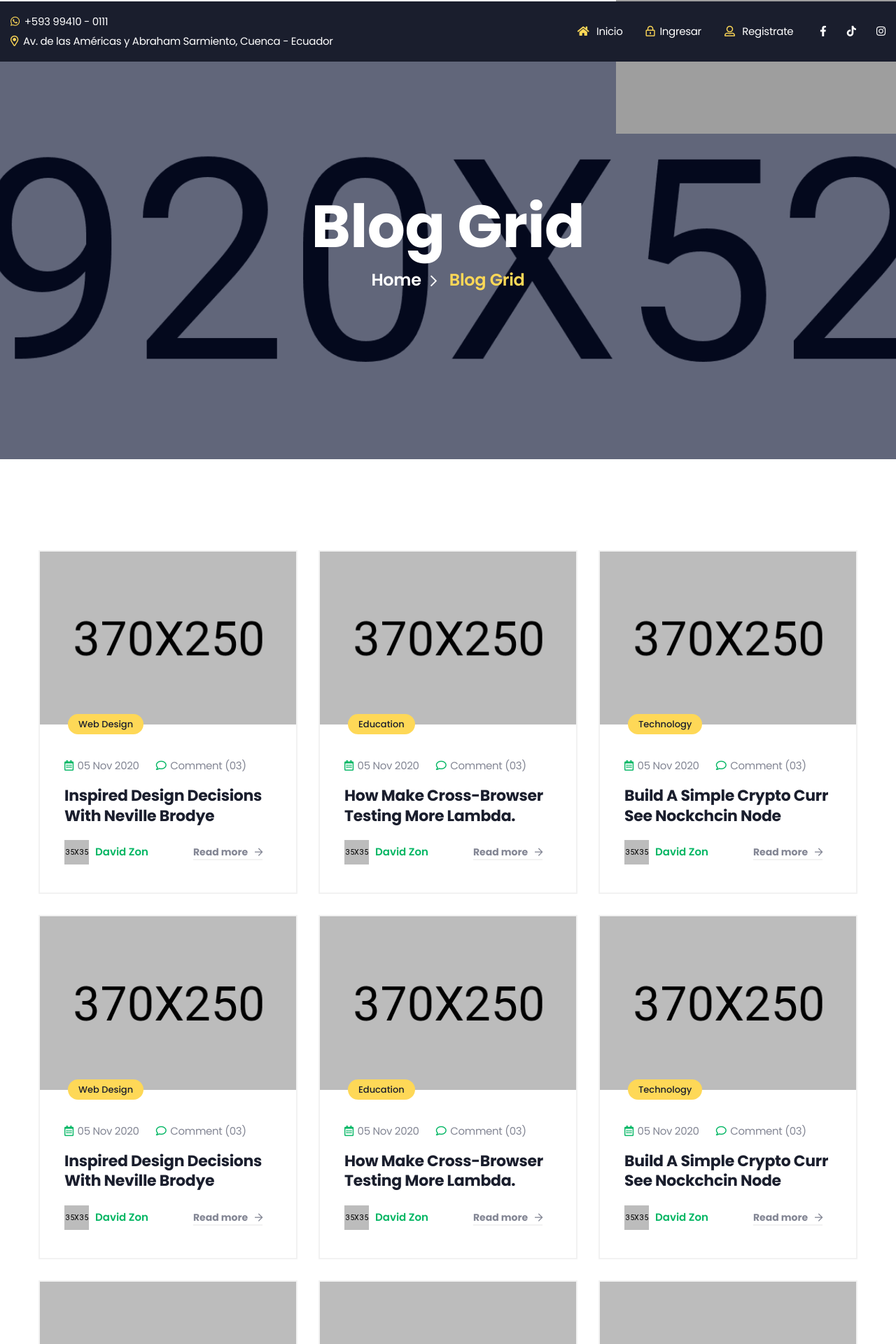
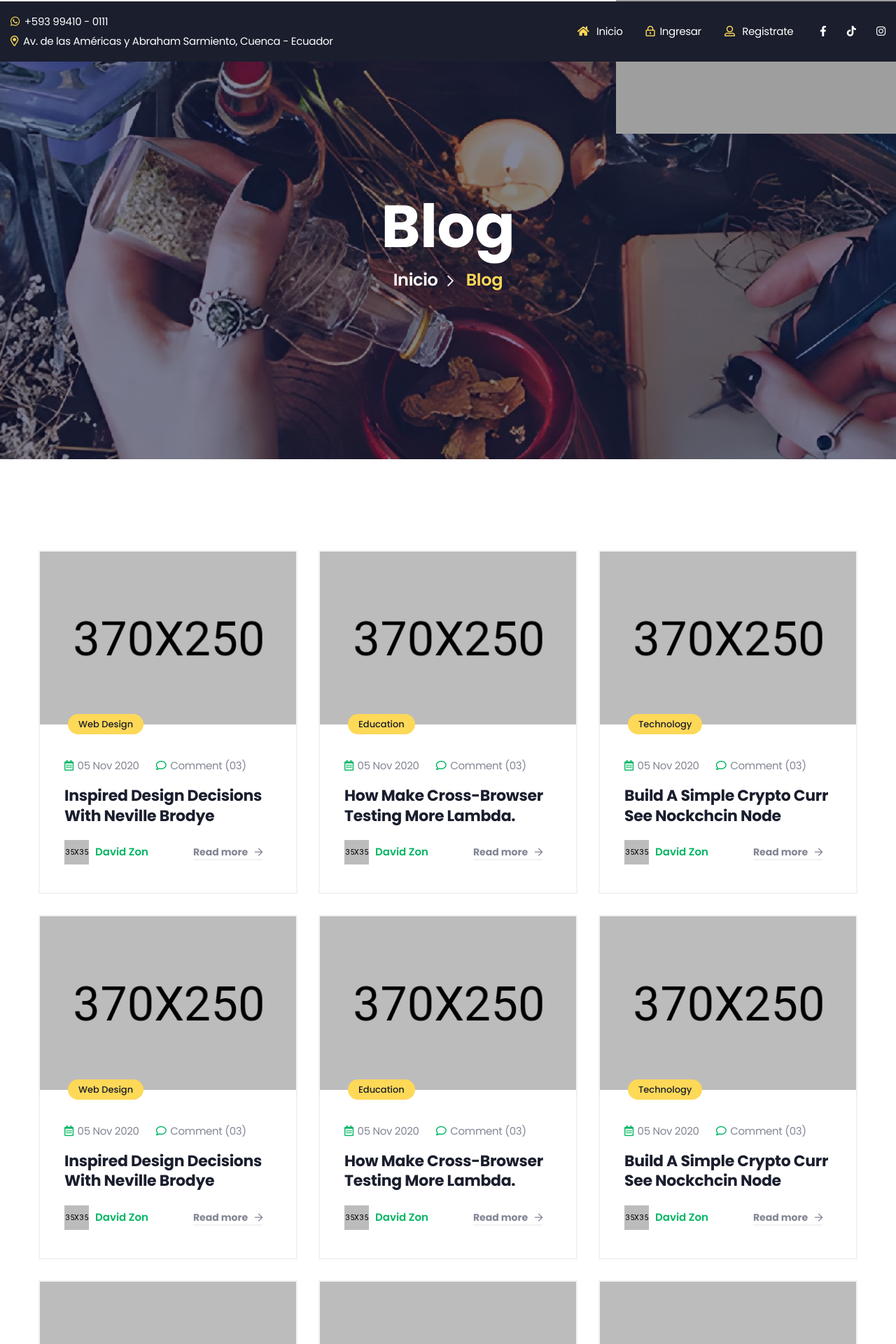
Before and after one commit to eldudyaguirre/Secretosocultos-clean, a Django app: page /blog-grid/ in a window 1280 px wide. Shown: the top 1920 px of the page at 70% size. Run offline with Django 5.2, Linux system fonts and the light colour scheme; some libraries are stand-ins or nearby versions; grey boxes are pictures that could not be loaded.

Commit message:
header bloggrid

```diff
--- a/store/templates/blog-grid.html
+++ b/store/templates/blog-grid.html
@@ -94,7 +94,7 @@
     <main>
 
         <!--page-title-area start-->
-        <section class="page-title-area" style="background-image:url('{% static 'img/bg/page-title-bg.jpg' %}');">
+        <section class="page-title-area" style="background-image:url('{% static 'img/bg/bg-blog-1.jpg' %}');">
             <div class="right-border-shape">
                 <img src="{% static 'img/shape/02.png' %}" alt="">
             </div>
@@ -102,11 +102,11 @@
                 <div class="row">
                     <div class="col-xl-10 offset-xl-1">
                         <div class="page-title-wrapper text-center">
-                            <h1 class="page-title wow fadeInUp2 animated" data-wow-delay='.1s'>Blog Grid</h1>
+                            <h1 class="page-title wow fadeInUp2 animated" data-wow-delay='.1s'>Blog</h1>
                             <div class="breadcrumb">
                                 <ul class="breadcrumb-list wow fadeInUp2 animated" data-wow-delay='.3s'>
-                                    <li><a href="{% url 'home' %}">Home <i class="far fa-chevron-right"></i></a></li>
-                                    <li><a class="active" href="#">Blog Grid</a></li>
+                                    <li><a href="{% url 'home' %}">Inicio <i class="far fa-chevron-right"></i></a></li>
+                                    <li><a class="active" href="#">Blog</a></li>
                                 </ul>
                             </div>
                         </div>
```
Also changed, not shown: static/img/bg/bg-blog-1.jpg (added).
